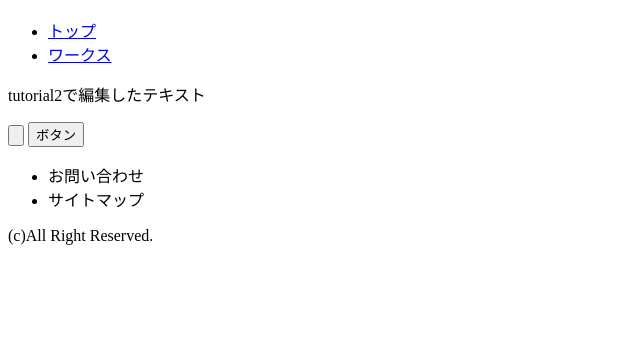
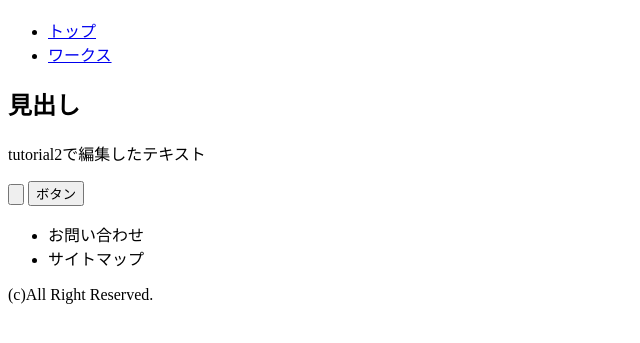
Before and after one commit to k-okuda-bb/tutorial, a plain HTML site: page index.html in a window 1280 px wide. Shown: the part 57-400 px from the top of the page, without its empty margins (0-640 px from the left). Drawn offline with Linux system fonts and the light colour scheme.

Commit message:
h2タグを追加

```diff
--- a/index.html
+++ b/index.html
@@ -11,6 +11,7 @@
 	</ul>
 </nav>
 <section>
+<h2>見出し</h2>
 <p>tutorial2で編集したテキスト</p>
 <input type="button">
 <button>ボタン</button>
```
